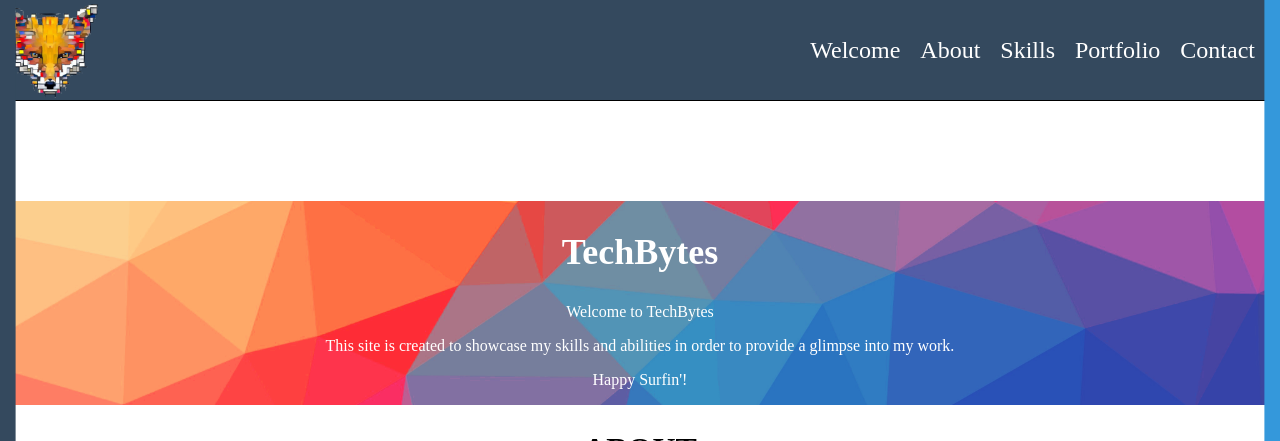
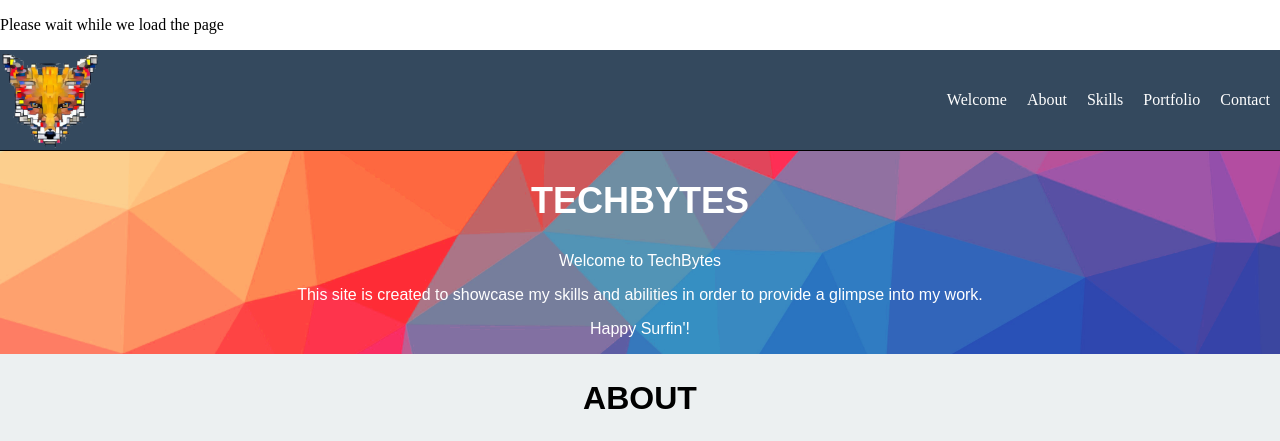
Before and after one commit to Diglio/Techbytes.me, a Node server app: page / in a window 1280 px wide. Shown: the top 441 px of the page. Run offline with Node 20, Linux system fonts and the light colour scheme; style sheets or scripts are compiled from the project's sources; some libraries are stand-ins or nearby versions.

Commit message:
Changes to SASS FIles
Created dropdowns on button clicks
Adjusted colors and sizing

```diff
--- a/misc/assets/sass/about.scss
+++ b/misc/assets/sass/about.scss
@@ -1,24 +1,39 @@
 section.about{
-  grid-column: 2 /12;
+  grid-column: 1 /13;
   text-align: center;
-
+  background-color: #ECF0F1;
   h2{
     text-transform: uppercase;
     font-size: 32px;
+    font-family: 'Russo One', sans-serif;
   }
-
+  p{
+    font-family: 'Hind Siliguri', sans-serif;
+  }
   .photo-container{
     height: 200px;
     width: 100%;
 
+
     .about-photo{
-      background-image: url(assets/img/about-me.jpg);
+      background-image: url(assets/img/about-me.svg);
       background-size: contain;
       background-position: center;
       background-repeat: no-repeat;
       height: inherit;
+
     }
   }
+
+  .text-container{
+    display: grid;
+    grid-template-columns: repeat(12, 1fr);
+
+    p{
+      grid-column: 3 / 11;
+    }
+  }
+
   .icon-container{
     display: flex;
     justify-content: space-around;
--- a/misc/assets/sass/contact.scss
+++ b/misc/assets/sass/contact.scss
@@ -3,7 +3,9 @@
   text-align: center;
 
   h2{
+    text-transform: uppercase;
     font-size: 32px;
+    font-family: 'Russo One', sans-serif;
   }
 
   form{
@@ -31,6 +33,10 @@
       border: 1px solid #95989A;
       border-radius: 16px;
       text-align: center;
+      &:focus{
+        outline: none;
+        border: 1px solid #34495E;
+      }
     }
 
     textarea{
@@ -40,6 +46,10 @@
       border: 1px solid #95989A;
       border-radius: 16px;
       text-align: center;
+      &:focus{
+        outline: none;
+        border: 1px solid #34495E;
+      }
     }
 
     button{
@@ -69,6 +79,7 @@
     p{
       font-size: 26px;
       color: #95989A;
+      font-family: 'Hind Siliguri', sans-serif;
     }
 
     .github{
--- /dev/null
+++ b/misc/assets/sass/footer.scss
@@ -0,0 +1,6 @@
+section.footer{
+  grid-column: 1 / 13;
+  text-align: center;
+  background-color: #34495E;
+  color: white;
+}
--- a/misc/assets/sass/home.scss
+++ b/misc/assets/sass/home.scss
@@ -5,6 +5,11 @@
   flex-direction: row;
   justify-content: space-between;
   border-bottom: 1px solid black;
+  width: 100%;
+  z-index: 1000;
+  position: fixed;
+  transition: all .5s ease-in-out;
+  font-family: "Russo One";
 
   .nav-logo{
     background-image: url(assets/img/Fox_logo.png);
@@ -24,16 +29,16 @@
       flex-direction: row;
       list-style: none;
       color: white;
-      margin-right: 15px;
 
       li{
         text-align: center;
-        font-size: 24px;
-        padding: 37px 10px;
+        font-size: 16px;
+        padding: 41px 10px;
       }
 
       li:hover{
         background-color: green;
+        cursor: pointer;
       }
     }
   }
--- a/misc/assets/sass/loading.scss
+++ b/misc/assets/sass/loading.scss
@@ -1,141 +1,141 @@
-.loading-overlay{
-  position: absolute;
-  height: 100%;
-  width: 100%;
-  z-index: 100;
-
-  .pageContainer{
-    display: grid;
-    grid-template-columns: 1fr 300px 300px 1fr;
-    height: 100vh;
-    justify-content: center;
-    overflow: hidden;
-
-    .left{
-      grid-column: 1 / 3;
-      grid-row: 1;
-      background-color: #34495E;
-      animation-name: slideLeft;
-      animation-duration: 2s;
-      animation-delay: 7s;
-      animation-fill-mode: forwards;
-    }
-
-    .middle{
-      grid-column: 2 / 4;
-      grid-row: 1;
-      z-index: 2;
-      display: grid;
-      align-content: space-around;
-      animation-name: slideDown;
-      animation-duration: 2s;
-      animation-delay: 7s;
-      animation-fill-mode: forwards;
-
-      .titleLogo{
-        background-image: url(assets/img/TechBytes_text.svg);
-        background-position: center;
-        background-size: 80%;
-        background-repeat: no-repeat;
-        height: 85px;
-        animation-name: slideUp;
-        animation-duration: 2s;
-        animation-delay: 3s;
-        animation-fill-mode: forwards;
-      }
-
-      .logo{
-        background-image: url(assets/img/Fox_Logo.png);
-        background-position: center;
-        background-size: 50%;
-        background-repeat: no-repeat;
-        height: 300px;
-      }
-
-      .spinWheel{
-        position: relative;
-        background-image: url(assets/img/New_spinwheel.svg);
-        background-position: center;
-        background-size: contain;
-        background-repeat: no-repeat;
-        height: 144px;
-        animation-name: rotate;
-        animation-duration: 2500ms;
-        animation-iteration-count: 5;
-        animation-timing-function: linear;
-      }
-      p{
-        color: white;
-        text-align: center;
-        font-size: 20px;
-      }
-    }
-    .right{
-      grid-column: 3 / 5;
-      grid-row: 1;
-      background-color: #3498DB;
-      animation-name: slideRight;
-      animation-duration: 2s;
-      animation-delay: 7s;
-      animation-fill-mode: forwards;
-    }
-  }
-}
-  @keyframes rotate{
-    0%{
-      transform: rotate(0deg);
-      left: 0;
-    }
-
-    25%{
-      left: 125px;
-      transform: rotate(180deg);
-    }
-
-    50%{
-      left: 0;
-      transform: rotate(0deg);
-    }
-
-    75%{
-      left: -125px;
-      transform: rotate(-180deg);
-    }
-
-    100%{
-      transform: rotate(0deg);
-      left: 0;
-    }
-  }
-
-  @keyframes slideLeft {
-    0%{
-      transform: translateX(0);
-    }
-
-    100%{
-      transform: translateX(-100%);
-    }
-  }
-
-  @keyframes slideRight {
-    0%{
-      transform: translateX(0);
-    }
-
-    100%{
-      transform: translateX(100%);
-    }
-  }
-
-  @keyframes slideDown {
-    0%{
-      transform: translateY(0);
-      opacity: 1
-    }
-
-    100%{
-      transform: translateY(100%);
-      opacity: 0
-    }
-  }
+// .loading-overlay{
+//   position: absolute;
+//   height: 100%;
+//   width: 100%;
+//   z-index: 100;
+//
+//   .pageContainer{
+//     display: grid;
+//     grid-template-columns: 1fr 300px 300px 1fr;
+//     height: 100vh;
+//     justify-content: center;
+//     overflow: hidden;
+//
+//     .left{
+//       grid-column: 1 / 3;
+//       grid-row: 1;
+//       background-color: #34495E;
+//       animation-name: slideLeft;
+//       animation-duration: 2s;
+//       animation-delay: 7s;
+//       animation-fill-mode: forwards;
+//     }
+//
+//     .middle{
+//       grid-column: 2 / 4;
+//       grid-row: 1;
+//       z-index: 2;
+//       display: grid;
+//       align-content: space-around;
+//       animation-name: slideDown;
+//       animation-duration: 2s;
+//       animation-delay: 7s;
+//       animation-fill-mode: forwards;
+//
+//       .titleLogo{
+//         background-image: url(assets/img/TechBytes_text.svg);
+//         background-position: center;
+//         background-size: 80%;
+//         background-repeat: no-repeat;
+//         height: 85px;
+//         animation-name: slideUp;
+//         animation-duration: 2s;
+//         animation-delay: 3s;
+//         animation-fill-mode: forwards;
+//       }
+//
+//       .logo{
+//         background-image: url(assets/img/Fox_Logo.png);
+//         background-position: center;
+//         background-size: 50%;
+//         background-repeat: no-repeat;
+//         height: 300px;
+//       }
+//
+//       .spinWheel{
+//         position: relative;
+//         background-image: url(assets/img/New_spinwheel.svg);
+//         background-position: center;
+//         background-size: contain;
+//         background-repeat: no-repeat;
+//         height: 144px;
+//         animation-name: rotate;
+//         animation-duration: 2500ms;
+//         animation-iteration-count: 5;
+//         animation-timing-function: linear;
+//       }
+//       p{
+//         color: white;
+//         text-align: center;
+//         font-size: 20px;
+//       }
+//     }
+//     .right{
+//       grid-column: 3 / 5;
+//       grid-row: 1;
+//       background-color: #3498DB;
+//       animation-name: slideRight;
+//       animation-duration: 2s;
+//       animation-delay: 7s;
+//       animation-fill-mode: forwards;
+//     }
+//   }
+// }
+//   @keyframes rotate{
+//     0%{
+//       transform: rotate(0deg);
+//       left: 0;
+//     }
+//
+//     25%{
+//       left: 125px;
+//       transform: rotate(180deg);
+//     }
+//
+//     50%{
+//       left: 0;
+//       transform: rotate(0deg);
+//     }
+//
+//     75%{
+//       left: -125px;
+//       transform: rotate(-180deg);
+//     }
+//
+//     100%{
+//       transform: rotate(0deg);
+//       left: 0;
+//     }
+//   }
+//
+//   @keyframes slideLeft {
+//     0%{
+//       transform: translateX(0);
+//     }
+//
+//     100%{
+//       transform: translateX(-100%);
+//     }
+//   }
+//
+//   @keyframes slideRight {
+//     0%{
+//       transform: translateX(0);
+//     }
+//
+//     100%{
+//       transform: translateX(100%);
+//     }
+//   }
+//
+//   @keyframes slideDown {
+//     0%{
+//       transform: translateY(0);
+//       opacity: 1
+//     }
+//
+//     100%{
+//       transform: translateY(100%);
+//       opacity: 0
+//     }
+//   }
--- a/misc/assets/sass/main.scss
+++ b/misc/assets/sass/main.scss
@@ -7,3 +7,9 @@
 @import 'skills';
 @import 'portfolio';
 @import 'contact';
+@import 'footer';
+@import 'setup';
+@import 'biking';
+@import 'reading';
+@import 'coffee';
+@import 'hiking';
--- a/misc/assets/sass/portfolio.scss
+++ b/misc/assets/sass/portfolio.scss
@@ -6,6 +6,10 @@
   h2{
     text-transform: uppercase;
     font-size: 32px;
+    font-family: 'Russo One', sans-serif;
+  }
+  p{
+    font-family: 'Hind Siliguri', sans-serif;
   }
 
   .portfolio-container{
--- a/misc/assets/sass/skills.scss
+++ b/misc/assets/sass/skills.scss
@@ -1,15 +1,24 @@
 section.skills{
   grid-column: 1 / 13;
   text-align: center;
-  background-color: #3498DB;
   display: grid;
   grid-template-columns: repeat(7, 1fr);
   grid-row-gap: 10px;
+  background-image: url(assets/img/skills-background.jpg);
+  background-attachment: fixed;
+  background-size: cover;
+  background-position: center;
+  background-repeat: no-repeat;
 
   h2{
     grid-column: 1 / 8;
+    text-transform: uppercase;
     font-size: 32px;
-    text-transform: uppercase;
+    font-family: 'Russo One', sans-serif;
+    color: white;
+  }
+  p{
+    font-family: 'Hind Siliguri', sans-serif;
   }
 
   .programming-container{
@@ -21,6 +30,13 @@
       list-style: none;
       padding: 0;
       margin: 0 0 10px 0;
+
+    }
+    h4{
+      font-family: 'Hind Siliguri', sans-serif;
+    }
+    ul li{
+      font-family: 'Hind Siliguri', sans-serif;
     }
   }
 
@@ -34,6 +50,12 @@
       list-style: none;
       margin: 0 0 10px 0;
       padding: 0;
+    }
+    h4{
+      font-family: 'Hind Siliguri', sans-serif;
+    }
+    ul li{
+      font-family: 'Hind Siliguri', sans-serif;
     }
   }
 }
--- a/misc/assets/sass/welcome.scss
+++ b/misc/assets/sass/welcome.scss
@@ -10,8 +10,11 @@
   h1{
     font-size: 36px;
     color: white;
+    text-transform: uppercase;
+    font-family: 'Russo One', sans-serif;
   }
   p{
     color: white;
+    font-family: 'Hind Siliguri', sans-serif;
   }
 }
```
Also changed, not shown: other parts of misc/assets/sass/home.scss (+17 -7 lines), misc/assets/sass/biking.scss (added, +28 -0 lines), misc/assets/sass/coffee.scss (added, +28 -0 lines), misc/assets/sass/hiking.scss (added, +28 -0 lines), misc/assets/sass/reading.scss (added, +28 -0 lines), misc/assets/sass/setup.scss (added, +28 -0 lines).
